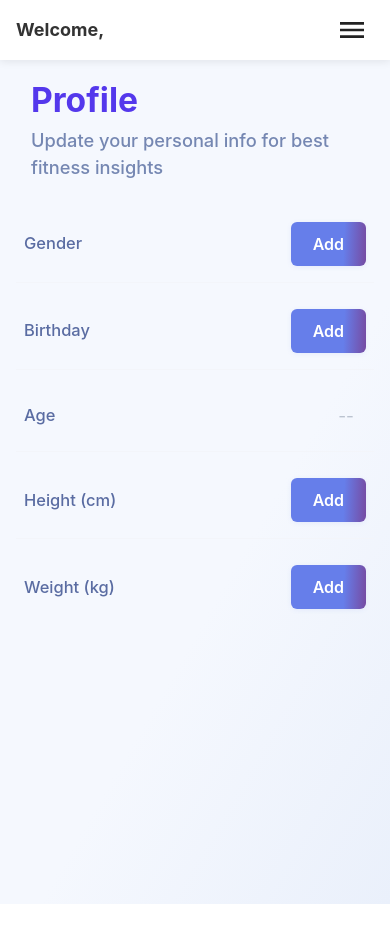
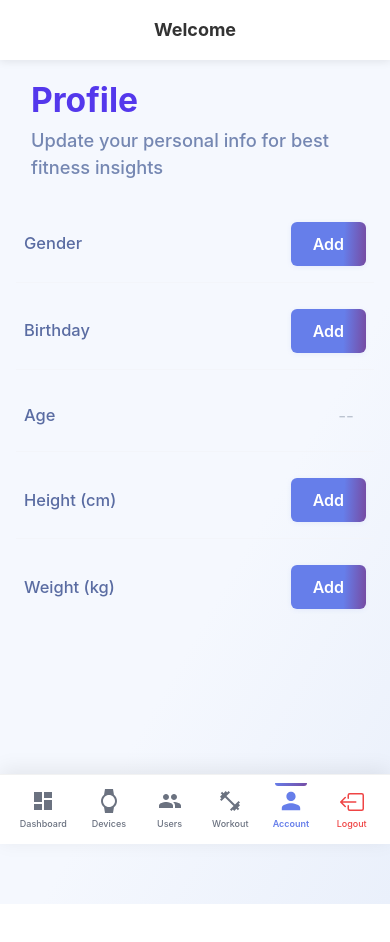
Before and after one commit to kaushik8946/Wearables-App, a React (Vite) app: page /manage-account in a window 390 px wide. Shown: the top 942 px of the page. Before the commit the page ends 904 px from the top, so only its background shows below. Built offline with nearby package versions, Linux system fonts and the light colour scheme.

Commit message:
Replace sidebar with bottom navigation bar
Co-authored-by: kaushik8946 <109019850+kaushik8946@users.noreply.github.com>

```diff
--- /dev/null
+++ b/src/components/BottomNav.jsx
@@ -0,0 +1,40 @@
+import { NavLink } from 'react-router-dom';
+import { MdDashboard, MdWatch, MdGroup, MdFitnessCenter, MdPerson } from 'react-icons/md';
+import { BsBoxArrowLeft } from 'react-icons/bs';
+import '../styles/components/BottomNav.css';
+
+const BottomNav = ({ onLogout }) => {
+  const menuItems = [
+    { id: 1, path: '/dashboard', label: 'Dashboard', icon: MdDashboard },
+    { id: 2, path: '/devices', label: 'Devices', icon: MdWatch },
+    { id: 3, path: '/users', label: 'Users', icon: MdGroup },
+    { id: 4, path: '/class-workout', label: 'Workout', icon: MdFitnessCenter },
+    { id: 5, path: '/manage-account', label: 'Account', icon: MdPerson },
+  ];
+
+  return (
+    <nav className="bottom-nav">
+      <div className="bottom-nav-container">
+        {menuItems.map((item) => {
+          const IconComponent = item.icon;
+          return (
+            <NavLink
+              key={item.id}
+              to={item.path}
+              className={({ isActive }) => `bottom-nav-item ${isActive ? 'active' : ''}`}
+            >
+              <IconComponent className="bottom-nav-icon" size={24} />
+              <span className="bottom-nav-label">{item.label}</span>
+            </NavLink>
+          );
+        })}
+        <button className="bottom-nav-item bottom-nav-logout" onClick={onLogout}>
+          <BsBoxArrowLeft className="bottom-nav-icon" size={24} />
+          <span className="bottom-nav-label">Logout</span>
+        </button>
+      </div>
+    </nav>
+  );
+};
+
+export default BottomNav;
--- a/src/components/Layout.jsx
+++ b/src/components/Layout.jsx
@@ -1,14 +1,12 @@
 import { useState, useEffect } from 'react';
-import { MdMenu } from 'react-icons/md';
 import { Outlet } from 'react-router-dom';
-import Sidebar from './Sidebar';
+import BottomNav from './BottomNav';
 import { useNavigate, useLocation } from 'react-router-dom';
 import { idbClear, idbGet, idbGetJSON, onUserChange } from '../data/db';
 import '../styles/components/Layout.css';
 
 
 const Layout = () => {
-  const [sidebarOpen, setSidebarOpen] = useState(false);
   const [defaultUserName, setDefaultUserName] = useState('');
   const navigate = useNavigate();
   const location = useLocation();
@@ -25,13 +23,16 @@ const Layout = () => {
       const allUsers = [...(currentUser ? [{ ...currentUser, self: true }] : []), ...otherUsers];
       const defUser = allUsers.find(u => String(u.id) === String(defaultUserId));
       setDefaultUserName(defUser?.name || '');
-    } catch (err) {
+    } catch {
       setDefaultUserName('');
     }
   };
 
   useEffect(() => {
-    loadDefaultUserName();
+    const loadName = async () => {
+      await loadDefaultUserName();
+    };
+    loadName();
   }, [location.pathname]);
 
   useEffect(() => {
@@ -42,14 +43,6 @@ const Layout = () => {
     return unsubscribe;
   }, []);
 
-  const menuItems = [
-    { id: 1, label: 'Home', icon: '🏠', link: '/dashboard', active: location.pathname === '/dashboard' },
-    { id: 2, label: 'User Profile', icon: '👤', link: '/profile', active: location.pathname === '/profile' },
-    { id: 3, label: 'Class & Workout', icon: '💪', link: '/workouts', active: location.pathname === '/workouts' },
-    { id: 4, label: 'Manage Devices', icon: '⌚', link: '/devices', active: location.pathname === '/devices' },
-    { id: 5, label: 'Manage Family', icon: '👨‍👩‍👧‍👦', link: '/family', active: location.pathname === '/family' },
-  ];
-
   const handleLogout = async () => {
     try {
       await idbClear();
@@ -57,35 +50,22 @@ const Layout = () => {
       console.error('Failed to clear IndexedDB during logout', err);
     }
     sessionStorage.clear();
-    setSidebarOpen(false);
     navigate('/', { replace: true });
-  };
-
-  const toggleSidebar = () => {
-    setSidebarOpen(!sidebarOpen);
   };
 
   return (
     <div className="layout">
       <header className="app-header">
-        <h1 className="app-title">Welcome{", " + defaultUserName || ' '}</h1>
-        <button className="sidebar-toggle" onClick={toggleSidebar} style={{ background: 'none', border: 'none', boxShadow: 'none', padding: 0, margin: 0, display: 'flex', alignItems: 'center', justifyContent: 'center' }}>
-          <MdMenu size={32} style={{ fontWeight: 'bold', color: '#222', filter: 'none' }} />
-        </button>
+        <h1 className="app-title">Welcome{defaultUserName ? ", " + defaultUserName : ''}</h1>
       </header>
-
-      {/* Sidebar */}
-      <Sidebar
-        isOpen={sidebarOpen}
-        onClose={() => setSidebarOpen(false)}
-        items={menuItems}
-        onLogout={handleLogout}
-      />
 
       {/* Main Content */}
       <main className="app-content">
         <Outlet />
       </main>
+
+      {/* Bottom Navigation */}
+      <BottomNav onLogout={handleLogout} />
     </div>
   );
 };
--- /dev/null
+++ b/src/styles/components/BottomNav.css
@@ -0,0 +1,124 @@
+/* Bottom Navigation Bar */
+.bottom-nav {
+  position: fixed;
+  bottom: 0;
+  left: 0;
+  right: 0;
+  background: #ffffff;
+  box-shadow: 0 -4px 20px rgba(0, 0, 0, 0.08);
+  z-index: 999;
+  padding: 8px 0;
+  border-top: 1px solid rgba(0, 0, 0, 0.05);
+}
+
+.bottom-nav-container {
+  display: flex;
+  justify-content: space-around;
+  align-items: center;
+  max-width: 800px;
+  margin: 0 auto;
+  padding: 0 8px;
+}
+
+/* Navigation Items */
+.bottom-nav-item {
+  display: flex;
+  flex-direction: column;
+  align-items: center;
+  justify-content: center;
+  gap: 4px;
+  padding: 8px 12px;
+  min-width: 60px;
+  text-decoration: none;
+  color: #6b7280;
+  background: transparent;
+  border: none;
+  cursor: pointer;
+  transition: all 0.2s ease;
+  border-radius: 12px;
+  position: relative;
+}
+
+.bottom-nav-item:hover {
+  background: rgba(102, 126, 234, 0.08);
+  color: #667eea;
+}
+
+.bottom-nav-item.active {
+  color: #667eea;
+}
+
+.bottom-nav-item.active::before {
+  content: '';
+  position: absolute;
+  top: 0;
+  left: 50%;
+  transform: translateX(-50%);
+  width: 32px;
+  height: 3px;
+  background: linear-gradient(135deg, #667eea 0%, #764ba2 100%);
+  border-radius: 0 0 3px 3px;
+}
+
+/* Icon */
+.bottom-nav-icon {
+  flex-shrink: 0;
+  transition: transform 0.2s ease;
+}
+
+.bottom-nav-item:hover .bottom-nav-icon {
+  transform: scale(1.1);
+}
+
+.bottom-nav-item.active .bottom-nav-icon {
+  transform: scale(1.15);
+}
+
+/* Label */
+.bottom-nav-label {
+  font-size: 11px;
+  font-weight: 500;
+  white-space: nowrap;
+  transition: all 0.2s ease;
+}
+
+.bottom-nav-item.active .bottom-nav-label {
+  font-weight: 600;
+}
+
+/* Logout Button */
+.bottom-nav-logout {
+  color: #ef4444;
+}
+
+.bottom-nav-logout:hover {
+  background: rgba(239, 68, 68, 0.08);
+  color: #dc2626;
+}
+
+/* Responsive Design */
+@media (max-width: 640px) {
+  .bottom-nav-item {
+    min-width: 50px;
+    padding: 6px 8px;
+  }
+
+  .bottom-nav-icon {
+    font-size: 20px;
+  }
+
+  .bottom-nav-label {
+    font-size: 10px;
+  }
+}
+
+@media (max-width: 400px) {
+  .bottom-nav-item {
+    min-width: 45px;
+    padding: 6px 4px;
+  }
+
+  .bottom-nav-label {
+    font-size: 9px;
+  }
+}
--- a/src/styles/components/Layout.css
+++ b/src/styles/components/Layout.css
@@ -2,7 +2,8 @@
 .layout {
   min-height: 100vh;
   display: flex;
-  flex-direction: row-reverse;
+  flex-direction: column;
+  padding-bottom: 72px; /* Space for bottom navigation */
 }
 
 /* App Header */
@@ -16,38 +17,9 @@
   box-shadow: 0 2px 8px rgba(0, 0, 0, 0.08);
   display: flex;
   align-items: center;
-  justify-content: space-between;
+  justify-content: center;
   padding: 0 16px;
-  gap: 16px;
   z-index: 998;
-}
-
-/* Hamburger Button */
-.hamburger-btn {
-  background: transparent;
-  border: none;
-  width: 40px;
-  height: 40px;
-  display: flex;
-  flex-direction: column;
-  justify-content: center;
-  align-items: center;
-  gap: 6px;
-  cursor: pointer;
-  border-radius: 8px;
-  transition: all 0.2s ease;
-}
-
-.hamburger-btn:hover {
-  background: rgba(102, 126, 234, 0.08);
-}
-
-.hamburger-line {
-  width: 24px;
-  height: 3px;
-  background: #333333;
-  border-radius: 2px;
-  transition: all 0.3s ease;
 }
 
 .app-title {
@@ -55,6 +27,7 @@
   font-weight: 700;
   color: #333333;
   margin: 0;
+  text-align: center;
 }
 
 /* Main Content */
```
